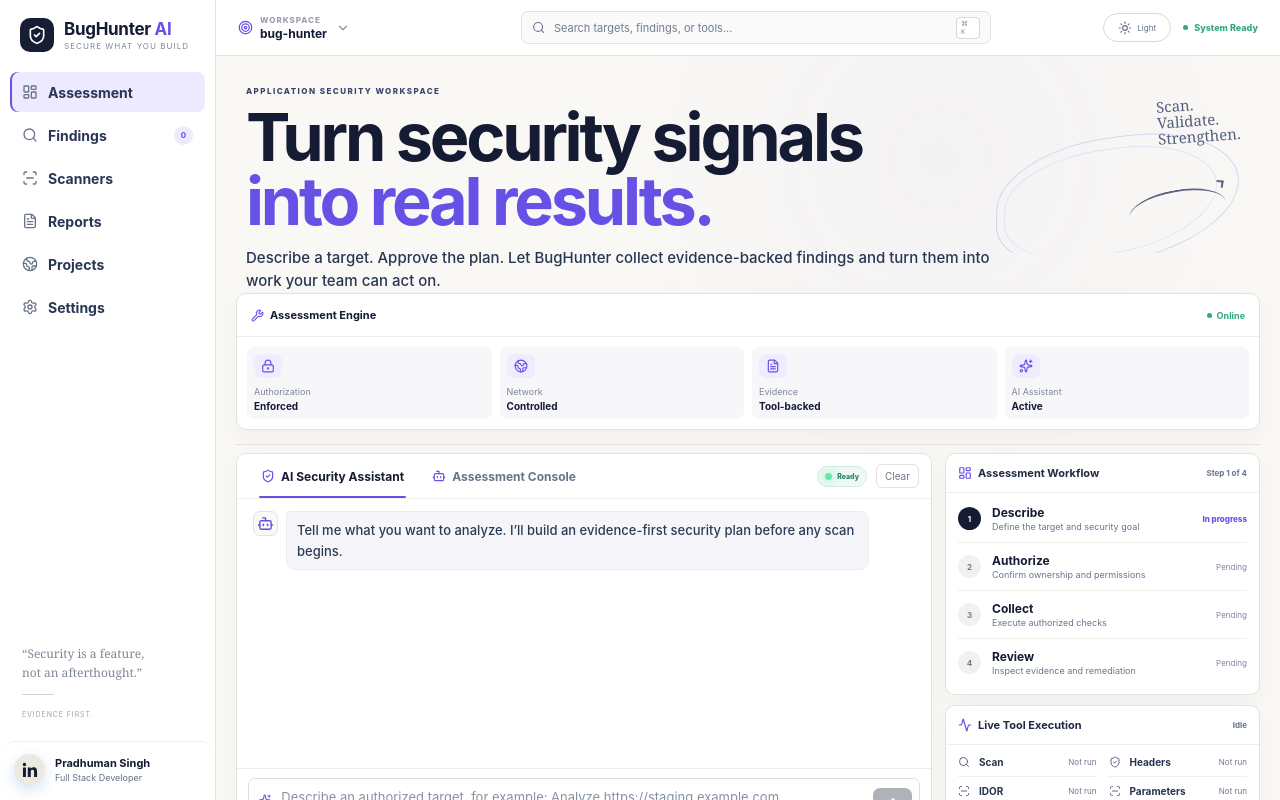
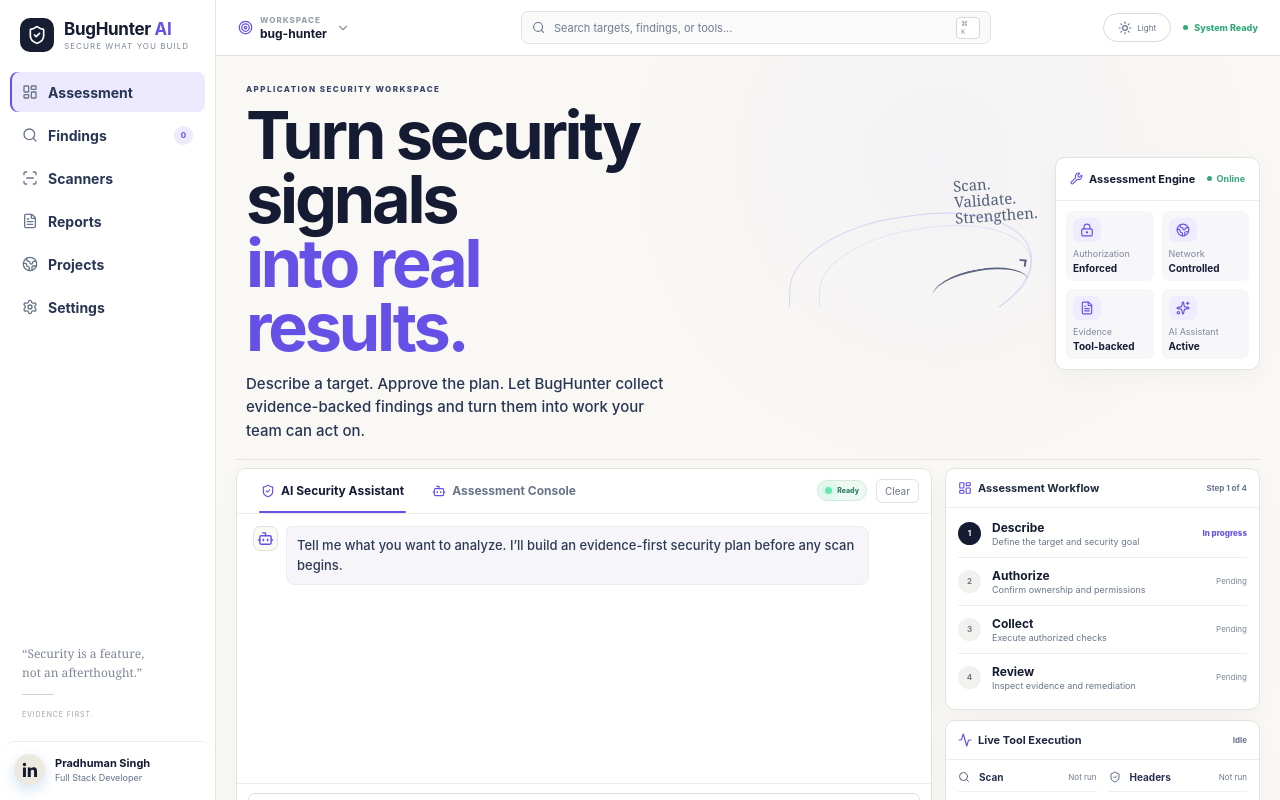
Before and after one commit to PRADHUMAN-SINGH-1/BugHunter, a React (Create React App) app in the folder bughunter-ui/: page / in a window 1280 px wide. Shown: the top 800 px of the page. Built offline with nearby package versions, Linux system fonts and the light colour scheme; no server answers.

Commit message:
Align Assessment Engine beside Scan Validate Strengthen artwork

```diff
--- a/bughunter-ui/src/SecurityConsole.css
+++ b/bughunter-ui/src/SecurityConsole.css
@@ -3268,3 +3268,129 @@
 .editorial-app.theme-dark .sidebar-engine-list b {
   color: #eef1f7;
 }
+
+/* Correct hero composition:
+   Scan / Validate / Strengthen artwork on the left,
+   Assessment Engine immediately to its right. */
+.reference-hero {
+  min-height: 178px;
+  display: grid;
+  grid-template-columns: minmax(0, 1fr) minmax(470px, 560px);
+  gap: 24px;
+  align-items: center;
+  position: relative;
+  padding: 8px 0 16px;
+}
+
+.reference-hero-copy {
+  min-width: 0;
+  padding-left: 10px;
+}
+
+.reference-hero-visual {
+  min-width: 0;
+  display: grid;
+  grid-template-columns: minmax(220px, 1fr) 205px;
+  gap: 14px;
+  align-items: center;
+}
+
+.reference-hero-art.reference-floating-art {
+  position: relative;
+  inset: auto;
+  width: 100%;
+  height: 150px;
+  margin: 0;
+}
+
+.reference-hero-art .reference-note {
+  top: 18px;
+  right: 4px;
+}
+
+.reference-hero-art .reference-ribbon {
+  right: 8px;
+}
+
+.reference-hero-art .reference-arrow {
+  right: 12px;
+}
+
+.reference-engine.hero-engine {
+  position: relative;
+  width: 205px;
+  margin: 0;
+  align-self: center;
+}
+
+.reference-engine.hero-engine .reference-engine-grid {
+  grid-template-columns: repeat(2, 1fr);
+}
+
+.reference-engine.hero-engine .reference-engine-grid > div {
+  min-height: 61px;
+}
+
+.reference-engine.hero-engine .reference-engine-grid small {
+  margin-top: 6px;
+}
+
+/* The right rail is only workflow + live execution. */
+.reference-right-rail {
+  grid-template-columns: 1fr;
+}
+
+/* Keep sidebar clean: no engine panel there. */
+.reference-sidebar .sidebar-engine {
+  display: none;
+}
+
+@media (max-width: 1180px) {
+  .reference-hero {
+    grid-template-columns: minmax(0, 1fr) minmax(430px, 500px);
+    gap: 16px;
+  }
+  .reference-hero-visual {
+    grid-template-columns: minmax(190px, 1fr) 190px;
+    gap: 10px;
+  }
+  .reference-engine.hero-engine {
+    width: 190px;
+  }
+}
+
+@media (max-width: 900px) {
+  .reference-hero {
+    display: block;
+    min-height: 0;
+    padding-bottom: 12px;
+  }
+
+  .reference-hero-visual {
+    margin-top: 8px;
+    grid-template-columns: minmax(0, 1fr) 200px;
+  }
+
+  .reference-hero-art.reference-floating-art {
+    height: 120px;
+  }
+}
+
+@media (max-width: 680px) {
+  .reference-hero-visual {
+    grid-template-columns: 1fr;
+    gap: 8px;
+  }
+
+  .reference-hero-art.reference-floating-art {
+    height: 105px;
+  }
+
+  .reference-engine.hero-engine {
+    width: 100%;
+  }
+
+  .reference-engine.hero-engine .reference-engine-grid {
+    grid-template-columns: repeat(4, 1fr);
+  }
+}
```
